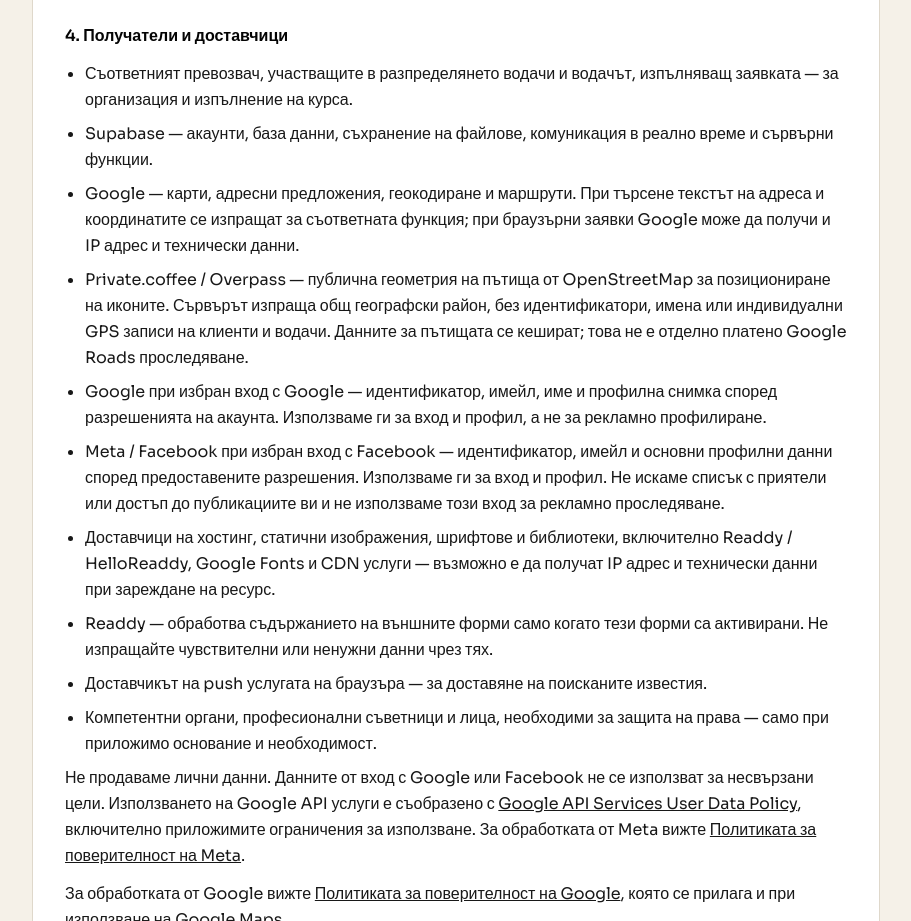
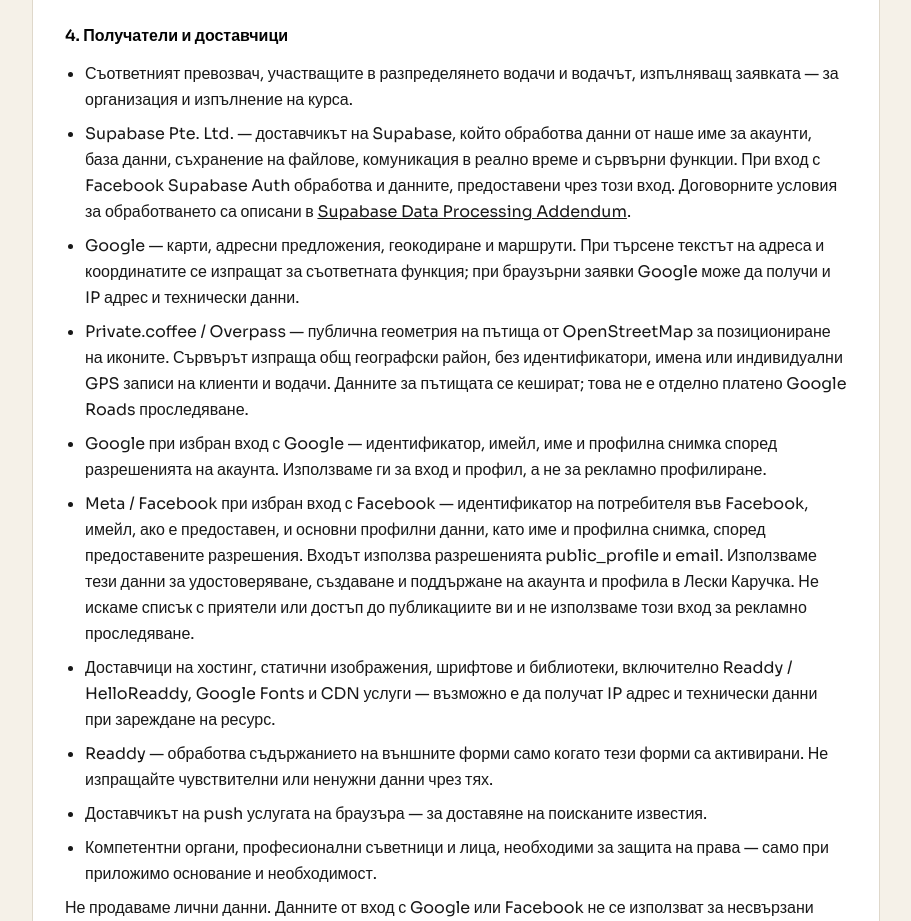
Before and after one commit to acaritea-star/Leski-karuchka-LTD, a React (Vite) app: page /privacy in a window 1280 px wide. Shown: the part 2420-3341 px from the top of the page, without its empty margins (184-1095 px from the left). Built offline with nearby package versions, Linux system fonts and the light colour scheme.

Commit message:
Clarify Facebook Login data and Supabase processor in privacy policy

```diff
--- a/src/pages/landing/privacy/page.tsx
+++ b/src/pages/landing/privacy/page.tsx
@@ -47,11 +47,11 @@
       <h2>4. Получатели и доставчици</h2>
       <ul className="list-disc pl-5">
         <li>Съответният превозвач, участващите в разпределянето водачи и водачът, изпълняващ заявката — за организация и изпълнение на курса.</li>
-        <li>Supabase — акаунти, база данни, съхранение на файлове, комуникация в реално време и сървърни функции.</li>
+        <li>Supabase Pte. Ltd. — доставчикът на Supabase, който обработва данни от наше име за акаунти, база данни, съхранение на файлове, комуникация в реално време и сървърни функции. При вход с Facebook Supabase Auth обработва и данните, предоставени чрез този вход. Договорните условия за обработването са описани в <a className="underline" href="https://supabase.com/legal/customer-resources/data-processing-addendum" target="_blank" rel="noopener noreferrer">Supabase Data Processing Addendum</a>.</li>
         <li>Google — карти, адресни предложения, геокодиране и маршрути. При търсене текстът на адреса и координатите се изпращат за съответната функция; при браузърни заявки Google може да получи и IP адрес и технически данни.</li>
         <li>Private.coffee / Overpass — публична геометрия на пътища от OpenStreetMap за позициониране на иконите. Сървърът изпраща общ географски район, без идентификатори, имена или индивидуални GPS записи на клиенти и водачи. Данните за пътищата се кешират; това не е отделно платено Google Roads проследяване.</li>
         <li>Google при избран вход с Google — идентификатор, имейл, име и профилна снимка според разрешенията на акаунта. Използваме ги за вход и профил, а не за рекламно профилиране.</li>
-        <li>Meta / Facebook при избран вход с Facebook — идентификатор, имейл и основни профилни данни според предоставените разрешения. Използваме ги за вход и профил. Не искаме списък с приятели или достъп до публикациите ви и не използваме този вход за рекламно проследяване.</li>
+        <li>Meta / Facebook при избран вход с Facebook — идентификатор на потребителя във Facebook, имейл, ако е предоставен, и основни профилни данни, като име и профилна снимка, според предоставените разрешения. Входът използва разрешенията public_profile и email. Използваме тези данни за удостоверяване, създаване и поддържане на акаунта и профила в Лески Каручка. Не искаме списък с приятели или достъп до публикациите ви и не използваме този вход за рекламно проследяване.</li>
         <li>Доставчици на хостинг, статични изображения, шрифтове и библиотеки, включително Readdy / HelloReaddy, Google Fonts и CDN услуги — възможно е да получат IP адрес и технически данни при зареждане на ресурс.</li>
         <li>Readdy — обработва съдържанието на външните форми само когато тези форми са активирани. Не изпращайте чувствителни или ненужни данни чрез тях.</li>
         <li>Доставчикът на push услугата на браузъра — за доставяне на поисканите известия.</li>
```
